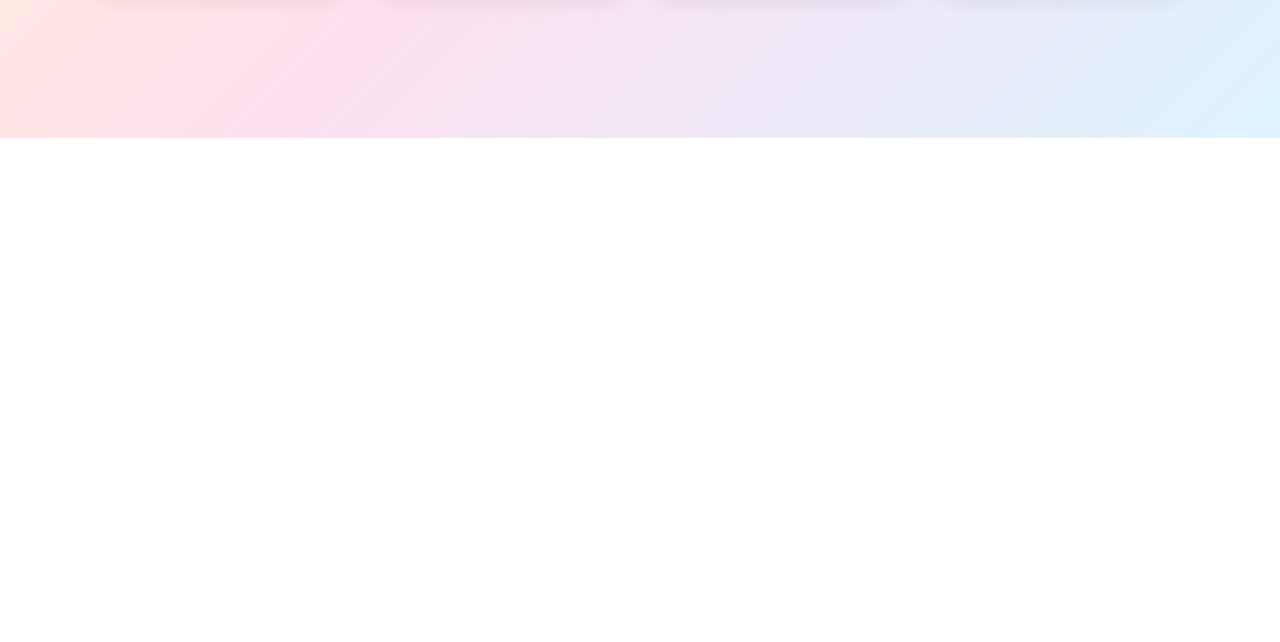
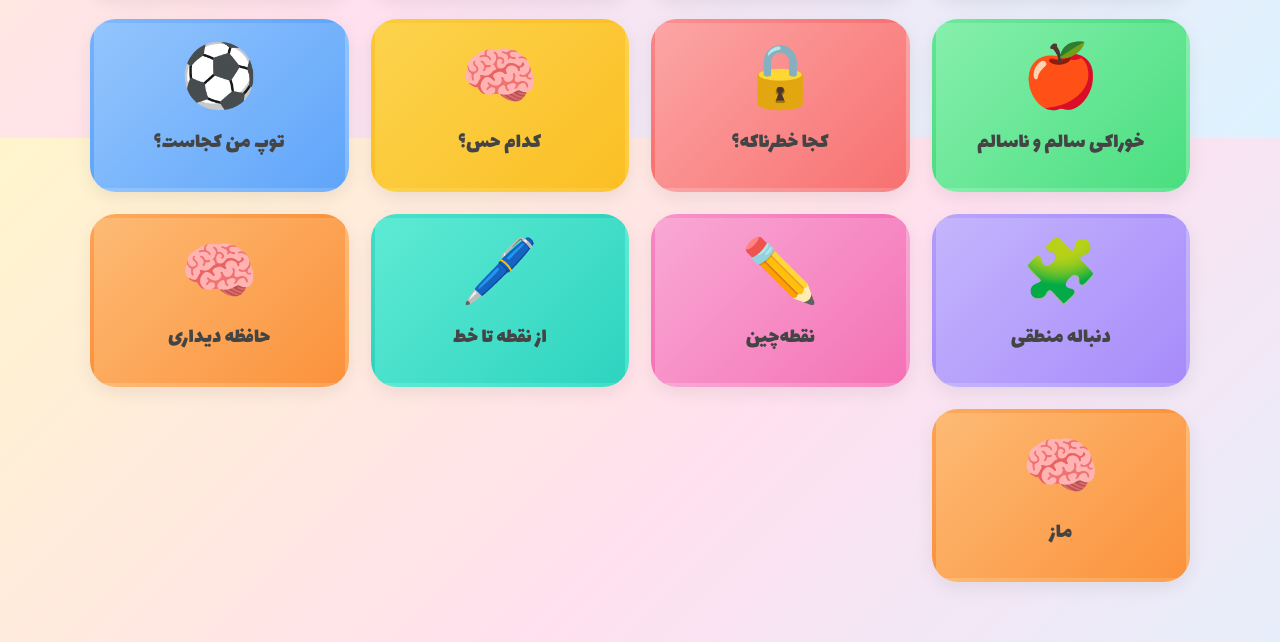
Before and after one commit to darsogame/kidgames, a plain HTML site: page dashboard.html in a window 1280 px wide. Shown: the part 662-1304 px from the top of the page. Before the commit the page ends 800 px from the top, so only its background shows below. Drawn offline with Linux system fonts and the light colour scheme; sample sign-in values are in the browser's storage.

Commit message:
Update dashboard.html

```diff
--- a/dashboard.html
+++ b/dashboard.html
@@ -145,6 +145,15 @@
     .game-card.c6 { border-color: #FF9F43; background: #FFF4E8; }
     .game-card.c7 { border-color: #26D0CE; background: #E7FBFB; }
     .game-card.c8 { border-color: #FF6B6B; background: #FFEFEF; }
+    .c9  { background: linear-gradient(135deg, #86efac, #4ade80); }
+    .c10 { background: linear-gradient(135deg, #fca5a5, #f87171); }
+    .c11 { background: linear-gradient(135deg, #fcd34d, #fbbf24); }
+    .c12 { background: linear-gradient(135deg, #93c5fd, #60a5fa); }
+    .c13 { background: linear-gradient(135deg, #c4b5fd, #a78bfa); }
+    .c14 { background: linear-gradient(135deg, #f9a8d4, #f472b6); }
+    .c15 { background: linear-gradient(135deg, #5eead4, #2dd4bf); }
+    .c16 { background: linear-gradient(135deg, #fdba74, #fb923c); }
+    .c17 { background: linear-gradient(135deg, #6e9dc9, #94c4a6); }
 
     /* ===== موبایل ===== */
     @media (max-width: 500px) {
@@ -175,14 +184,26 @@
   <p class="page-subtitle">یکی از بازی‌ها را انتخاب کن و شروع کن!</p>
 
   <div class="games-grid">
-    <a href="letter game/index.html"         class="game-card c1"><span class="icon">📝</span><div class="title">کلمات</div></a>
-    <a href="color.html"        class="game-card c2"><span class="icon">🎨</span><div class="title">رنگ‌ها</div></a>
-    <a href="animals/animal-sort.html"  class="game-card c3"><span class="icon">🐄</span><div class="title">حیوانات اهلی و وحشی</div></a>
-    <a href="animals/animals.html"  class="game-card c4"><span class="icon">🔊</span><div class="title">صدای حیوانات</div></a>
-    <a href="finger.html"   class="game-card c5"><span class="icon">✋</span><div class="title">شمارش با دست</div></a>
-    <a href="tally.html"   class="game-card c6"><span class="icon">🪵</span><div class="title">شمارش با چوب‌خط</div></a>
-    <a href="plus-min.html"    class="game-card c7"><span class="icon">➕</span><div class="title">جمع و تفریق</div></a>
-    <a href="shapes.html"        class="game-card c8"><span class="icon">🔷</span><div class="title">شناخت شکل‌ها</div></a>
+    <!-- ═══ بازی‌های قبلی ═══ -->
+    <a href="letter game/index.html"      class="game-card c1"><span class="icon">📝</span><div class="title">کلمات</div></a>
+    <a href="color.html"                  class="game-card c2"><span class="icon">🎨</span><div class="title">رنگ‌ها</div></a>
+    <a href="animals/animal-sort.html"    class="game-card c3"><span class="icon">🐄</span><div class="title">حیوانات اهلی و وحشی</div></a>
+    <a href="animals/animals.html"        class="game-card c4"><span class="icon">🔊</span><div class="title">صدای حیوانات</div></a>
+    <a href="finger.html"                 class="game-card c5"><span class="icon">✋</span><div class="title">شمارش با دست</div></a>
+    <a href="tally.html"                  class="game-card c6"><span class="icon">🪵</span><div class="title">شمارش با چوب‌خط</div></a>
+    <a href="plus-min.html"               class="game-card c7"><span class="icon">➕</span><div class="title">جمع و تفریق</div></a>
+    <a href="shapes.html"                 class="game-card c8"><span class="icon">🔷</span><div class="title">شناخت شکل‌ها</div></a>
+
+    <!-- ═══ بازی‌های جدید ═══ -->
+    <a href="foods.html"                  class="game-card c9"><span class="icon">🍎</span><div class="title">خوراکی سالم و ناسالم</div></a>
+    <a href="danger.html"                 class="game-card c10"><span class="icon">🔒</span><div class="title">کجا خطرناکه؟</div></a>
+    <a href="witchcategory.html"          class="game-card c11"><span class="icon">🧠</span><div class="title">کدام حس؟</div></a>
+    <a href="wheresball.html"             class="game-card c12"><span class="icon">⚽</span><div class="title">توپ من کجاست؟</div></a>
+    <a href="sequence.html"               class="game-card c13"><span class="icon">🧩</span><div class="title">دنباله منطقی</div></a>
+    <a href="dots.html"                   class="game-card c14"><span class="icon">✏️</span><div class="title">نقطه‌چین</div></a>
+    <a href="dottoline.html"              class="game-card c15"><span class="icon">🖊️</span><div class="title">از نقطه تا خط</div></a>
+    <a href="memory.html"                 class="game-card c16"><span class="icon">🧠</span><div class="title">حافظه دیداری</div></a>
+    <a href="maz.html"                 class="game-card c16"><span class="icon">🧠</span><div class="title">ماز</div></a>
   </div>
 
   <script>
```
